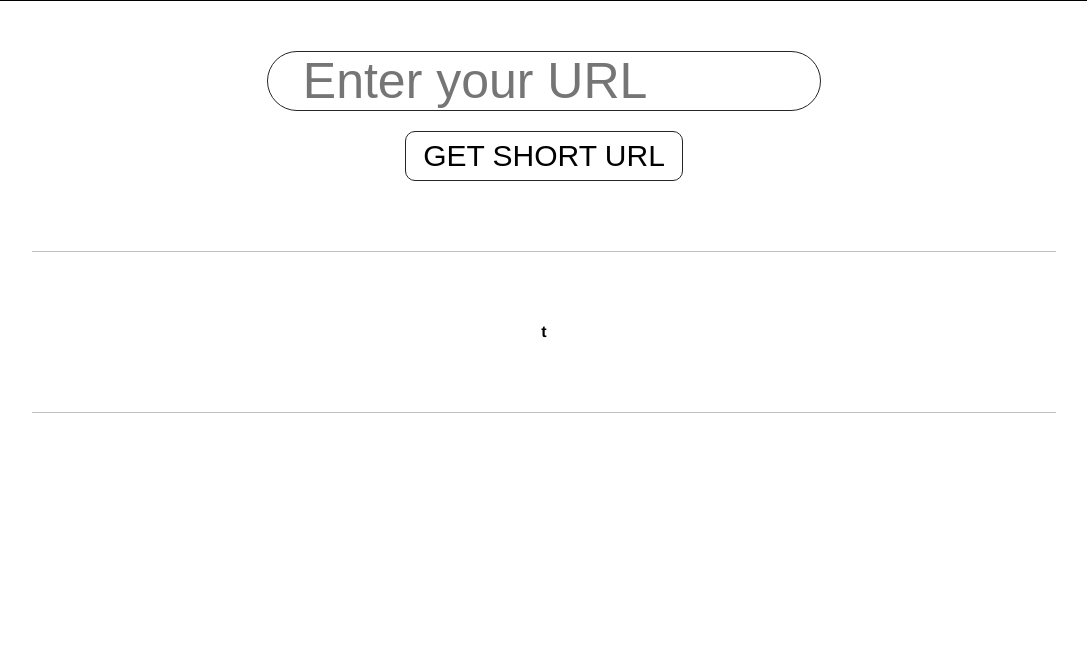
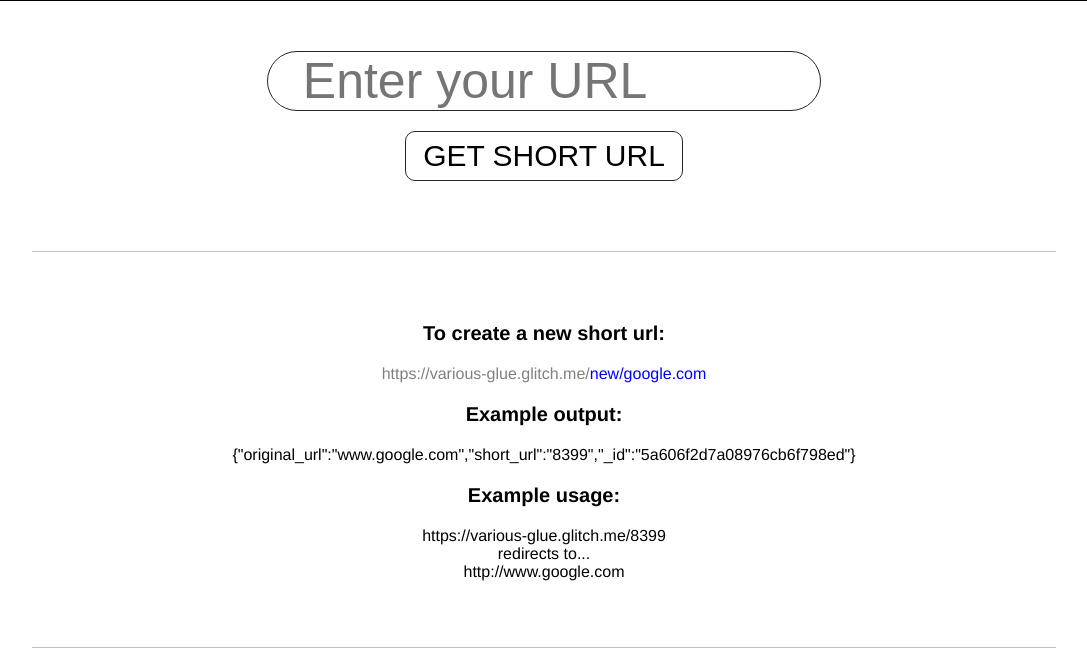
Before and after one commit to hwrdleung/short-url-microservice, a website: page views/index.html in a window 1280 px wide. Shown: the part 137-800 px from the top of the page, without its empty margins (96-1183 px from the left). Drawn offline with nearby package versions, Linux system fonts and the light colour scheme.

Commit message:
🏐🎖 Checkpoint views/index.html:603188/362 public/style.css:603188/147

```diff
--- a/public/style.css
+++ b/public/style.css
@@ -43,10 +43,18 @@ h2 {
   text-align: center;
 }
 
+h3 {
+ font-size: 20px;
+}
 
-p {
-  max-width: 600px;
+.url-endpoint {
+ color: gray;
 }
+
+.url-user-input {
+  color: blue;
+}
+
 
 #urlInput {
   width: 60%;
--- a/views/index.html
+++ b/views/index.html
@@ -35,9 +35,33 @@
     </section>
 
     <section>
-    <h4>
-      t
-      </h4>
+    <h3>
+      To create a new short url:
+      </h3>
+
+      <p>
+        <span class="url-endpoint">https://various-glue.glitch.me/</span><span class="url-user-input">new/google.com</span>
+      </p>
+
+      <h3>
+      Example output:
+      </h3>
+
+      <p>
+        {"original_url":"www.google.com","short_url":"8399","_id":"5a606f2d7a08976cb6f798ed"}
+      </p>
+
+      <h3>
+        Example usage:
+      </h3>
+
+      <p>
+        https://various-glue.glitch.me/8399
+        <br>
+        redirects to...
+        <br>
+        http://www.google.com
+      </p>
     </section>
 
 
```
